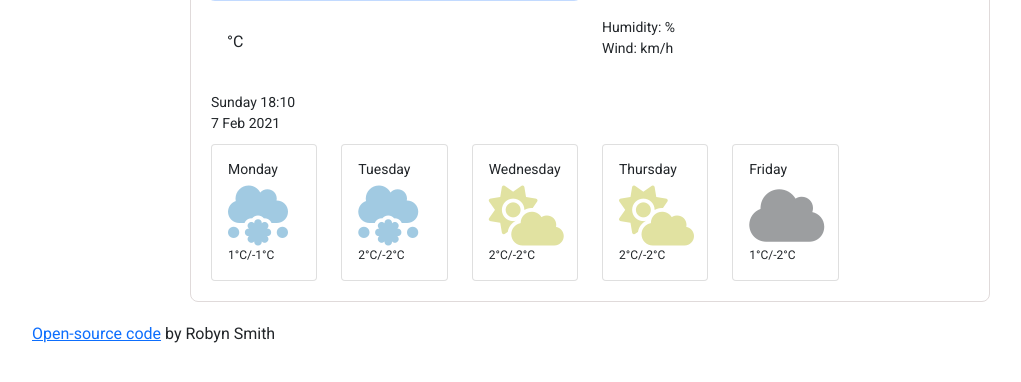
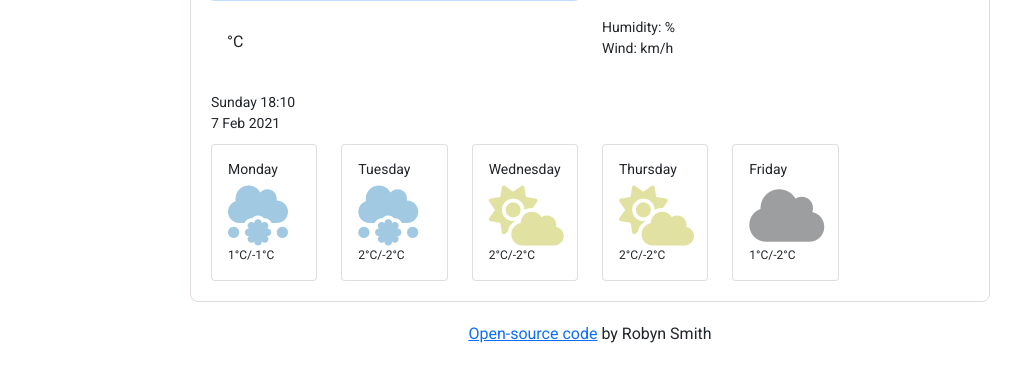
Before and after one commit to Robsness23/final-project, a plain HTML site: page index.html in a window 1280 px wide. Shown: the part 138-520 px from the top of the page, without its empty margins (50-1071 px from the left). Drawn offline with nearby package versions, Linux system fonts and the light colour scheme; no server answers.

Commit message:
Updated text-align for open-source

```diff
--- a/src/styles.css
+++ b/src/styles.css
@@ -76,5 +76,5 @@ form {
   font-size: 14px;
 }
 .open-source {
-  text-align: justify;
+  text-align: center;
 }
```
